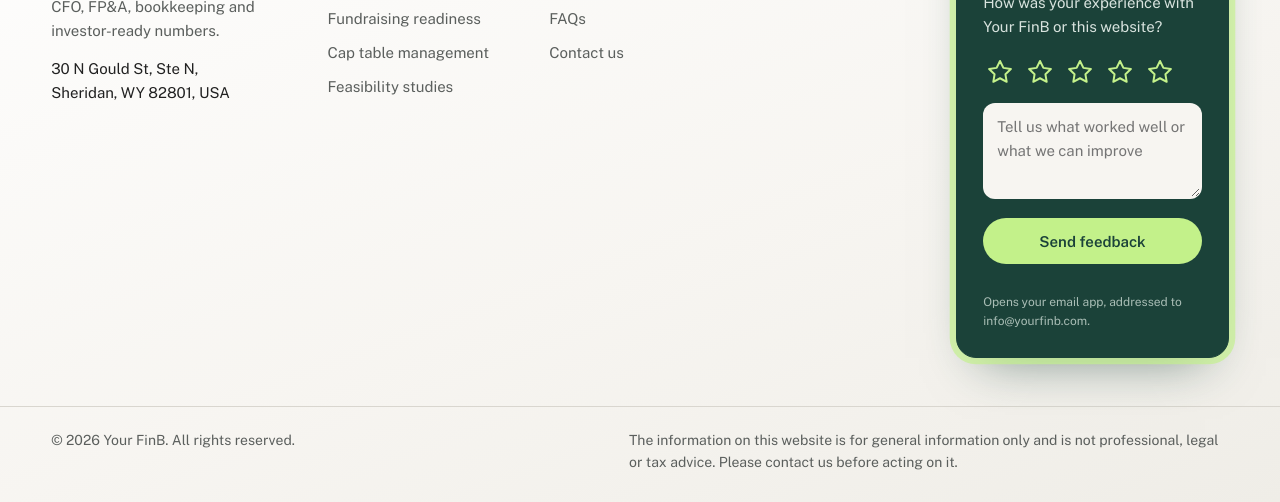
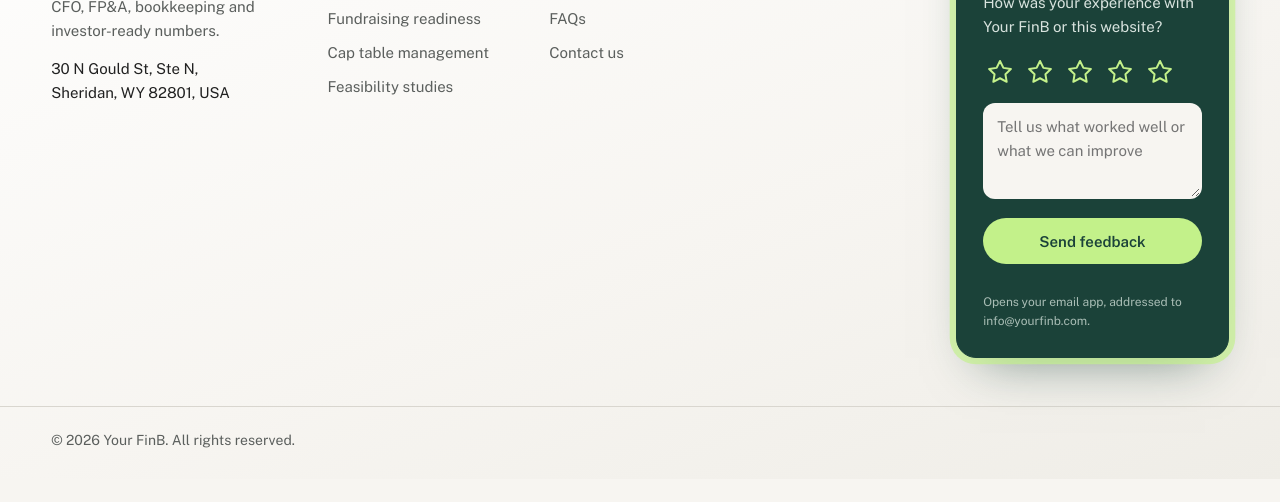
Before and after one commit to YF0012/yourfinb.com, a plain HTML site: page index.html in a window 1280 px wide. Shown: the part 6445-6947 px from the top of the page. After the commit the page ends 6924 px from the top, so only its background shows below. Drawn offline with nearby package versions, Linux system fonts and the light colour scheme; animation ran at ten frames a second; a web font is replaced by a local one.

Commit message:
Remove general-information disclaimer line from the footer
Co-Authored-By: Claude Opus 5.5 <noreply@anthropic.com>
Claude-Session: https://claude.ai/code/session_01D3o9knbXop41rwLGBz44jf

```diff
--- a/index.html
+++ b/index.html
@@ -679,7 +679,6 @@ header .btn-primary:hover{background:#24574B}
   </div>
   <div class="wrap foot-bottom">
     <p>© 2026 Your FinB. All rights reserved.</p>
-    <p class="foot-disc">The information on this website is for general information only and is not professional, legal or tax advice. Please contact us before acting on it.</p>
   </div>
 </footer>
 
```
